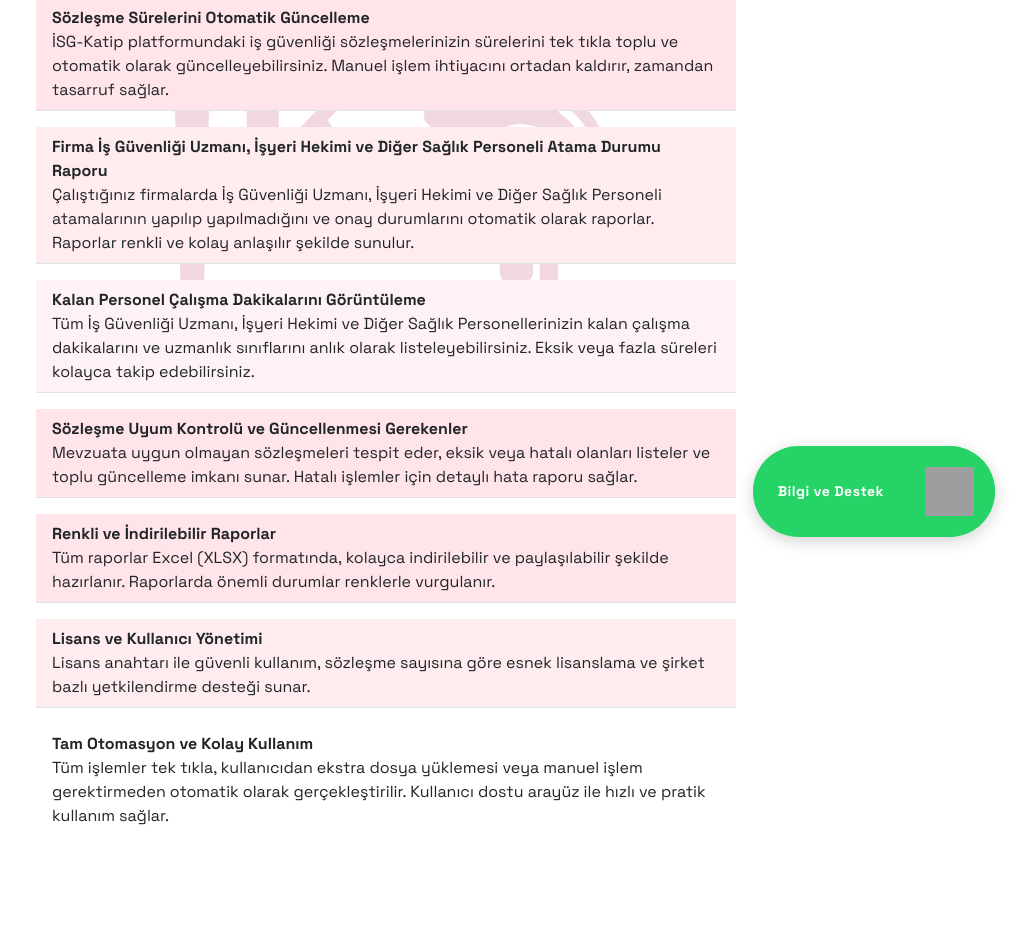
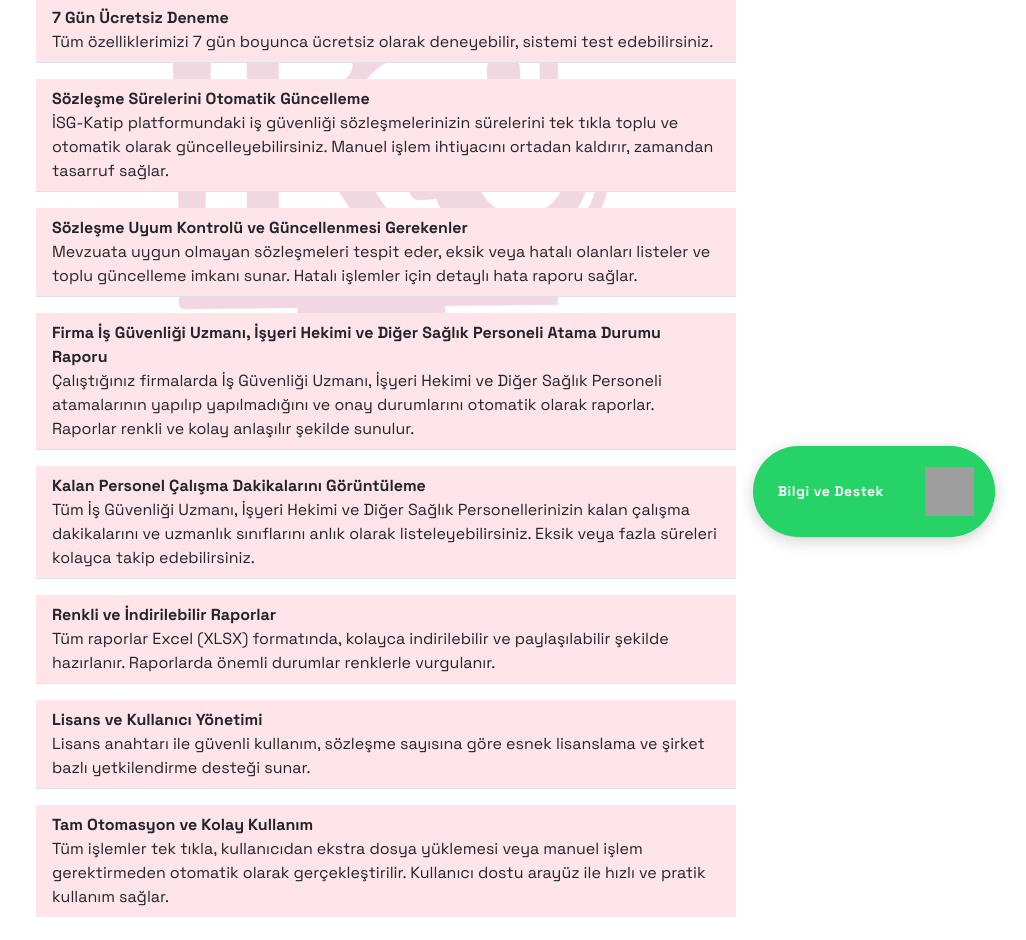
Before and after one commit to yusufkaya01/katip-otomasyonu-fe, a React (Create React App) app: page /ozellikler in a window 1280 px wide. Shown: the part 232-1172 px from the top of the page, without its empty margins (254-1280 px from the left). Built offline with nearby package versions, Linux system fonts and the light colour scheme; no server answers; grey boxes are pictures that could not be loaded.

Commit message:
features page changes

```diff
--- a/src/App.css
+++ b/src/App.css
@@ -85,6 +85,10 @@
   animation: featureHighlight 4s linear infinite;
   animation-delay: 6s;
 }
+.feature-list-animated .list-group-item:nth-child(8) {
+  animation: featureHighlight 4s linear infinite;
+  animation-delay: 7s;
+}
 
 @keyframes pulseGlow {
   0% { box-shadow: 0 0 16px 0 #fd7e14; }
--- a/src/pages/FeaturesPage.js
+++ b/src/pages/FeaturesPage.js
@@ -11,31 +11,35 @@ function FeaturesPage() {
         <div className="container py-5">
           <h1 className="mb-4 text-center">Özellikler</h1>
           <ul className="list-group list-group-flush feature-list-animated mx-auto" style={{ maxWidth: 700 }}>
-            <li className="list-group-item mb-3">
+            <li className="list-group-item mb-3 feature-bounce" style={{ animationDelay: '0.1s' }}>
+              <strong>7 Gün Ücretsiz Deneme</strong><br />
+              Tüm özelliklerimizi 7 gün boyunca ücretsiz olarak deneyebilir, sistemi test edebilirsiniz.
+            </li>
+            <li className="list-group-item mb-3 feature-bounce" style={{ animationDelay: '0.2s' }}>
               <strong>Sözleşme Sürelerini Otomatik Güncelleme</strong><br />
               İSG-Katip platformundaki iş güvenliği sözleşmelerinizin sürelerini tek tıkla toplu ve otomatik olarak güncelleyebilirsiniz. Manuel işlem ihtiyacını ortadan kaldırır, zamandan tasarruf sağlar.
             </li>
-            <li className="list-group-item mb-3">
+            <li className="list-group-item mb-3 feature-bounce" style={{ animationDelay: '0.3s' }}>
+              <strong>Sözleşme Uyum Kontrolü ve Güncellenmesi Gerekenler</strong><br />
+              Mevzuata uygun olmayan sözleşmeleri tespit eder, eksik veya hatalı olanları listeler ve toplu güncelleme imkanı sunar. Hatalı işlemler için detaylı hata raporu sağlar.
+            </li>
+            <li className="list-group-item mb-3 feature-bounce" style={{ animationDelay: '0.4s' }}>
               <strong>Firma İş Güvenliği Uzmanı, İşyeri Hekimi ve Diğer Sağlık Personeli Atama Durumu Raporu</strong><br />
               Çalıştığınız firmalarda İş Güvenliği Uzmanı, İşyeri Hekimi ve Diğer Sağlık Personeli atamalarının yapılıp yapılmadığını ve onay durumlarını otomatik olarak raporlar. Raporlar renkli ve kolay anlaşılır şekilde sunulur.
             </li>
-            <li className="list-group-item mb-3">
+            <li className="list-group-item mb-3 feature-bounce" style={{ animationDelay: '0.5s' }}>
               <strong>Kalan Personel Çalışma Dakikalarını Görüntüleme</strong><br />
               Tüm İş Güvenliği Uzmanı, İşyeri Hekimi ve Diğer Sağlık Personellerinizin kalan çalışma dakikalarını ve uzmanlık sınıflarını anlık olarak listeleyebilirsiniz. Eksik veya fazla süreleri kolayca takip edebilirsiniz.
             </li>
-            <li className="list-group-item mb-3">
-              <strong>Sözleşme Uyum Kontrolü ve Güncellenmesi Gerekenler</strong><br />
-              Mevzuata uygun olmayan sözleşmeleri tespit eder, eksik veya hatalı olanları listeler ve toplu güncelleme imkanı sunar. Hatalı işlemler için detaylı hata raporu sağlar.
-            </li>
-            <li className="list-group-item mb-3">
+            <li className="list-group-item mb-3 feature-bounce" style={{ animationDelay: '0.6s' }}>
               <strong>Renkli ve İndirilebilir Raporlar</strong><br />
               Tüm raporlar Excel (XLSX) formatında, kolayca indirilebilir ve paylaşılabilir şekilde hazırlanır. Raporlarda önemli durumlar renklerle vurgulanır.
             </li>
-            <li className="list-group-item mb-3">
+            <li className="list-group-item mb-3 feature-bounce" style={{ animationDelay: '0.7s' }}>
               <strong>Lisans ve Kullanıcı Yönetimi</strong><br />
               Lisans anahtarı ile güvenli kullanım, sözleşme sayısına göre esnek lisanslama ve şirket bazlı yetkilendirme desteği sunar.
             </li>
-            <li className="list-group-item mb-3">
+            <li className="list-group-item mb-3 feature-bounce" style={{ animationDelay: '0.8s' }}>
               <strong>Tam Otomasyon ve Kolay Kullanım</strong><br />
               Tüm işlemler tek tıkla, kullanıcıdan ekstra dosya yüklemesi veya manuel işlem gerektirmeden otomatik olarak gerçekleştirilir. Kullanıcı dostu arayüz ile hızlı ve pratik kullanım sağlar.
             </li>
```
